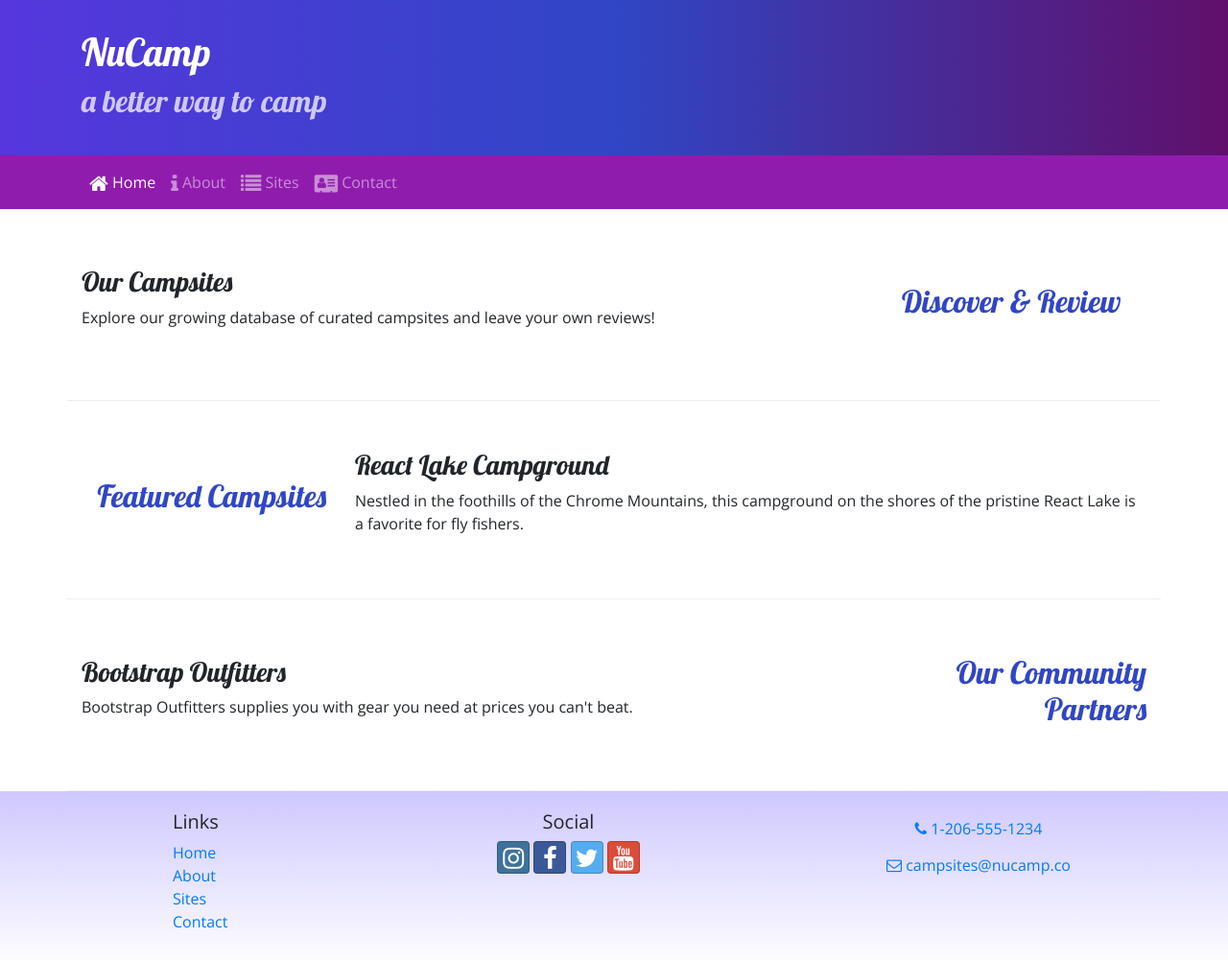
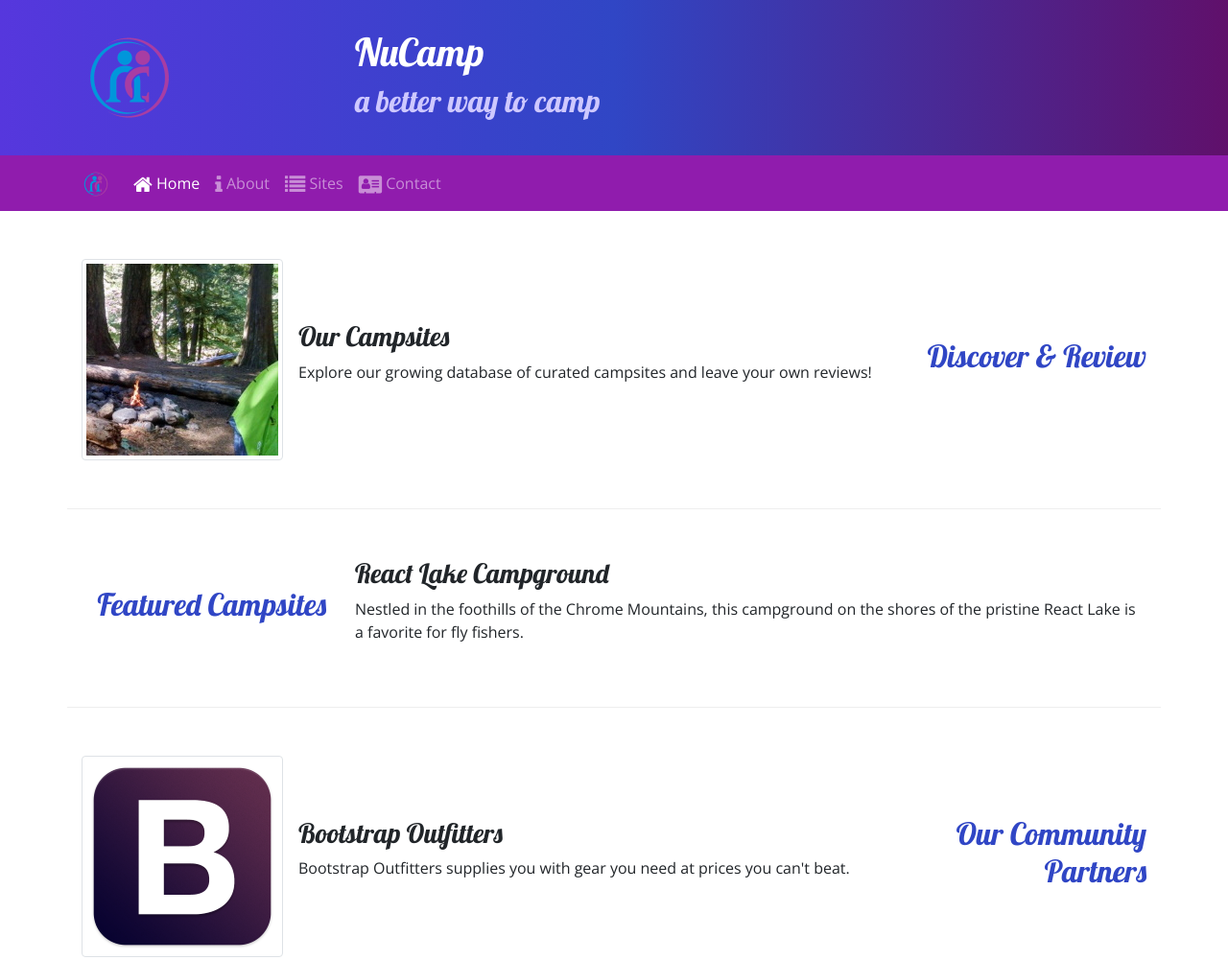
Before and after one commit to mgmarlowe/NCCampsite, a website: page index.html in a window 1280 px wide. Shown: the top 1001 px of the page at 96% size. Drawn offline with nearby package versions, Linux system fonts and the light colour scheme.

Commit message:
Images and Media

```diff
--- a/index.html
+++ b/index.html
@@ -29,6 +29,9 @@
     <header class="jumbotron jumbotron-fluid">
         <div class="container">
             <div class="row">
+                <div class="col-4 col-sm-3 col-md2 align-self-center">
+                    <a href="index.html"><img src="img/logo.png" class="img-fluid"/></a>
+                </div>
                 <div class="col">
                     <h1>NuCamp</h1>
                     <h2>a better way to camp</h2>
@@ -39,7 +42,8 @@
 
     <nav class="navbar navbar-expand-sm navbar-dark sticky-top">
         <div class="container">
-            <button class="navbar-toggler ml-auto" type="button" data-toggle="collapse" data-target="#nucampNavbar">
+            <a class="navbar-brand" href="#"><img src="img/logo.png" height="30" width="30"/></a>
+            <button class="navbar-toggler" type="button" data-toggle="collapse" data-target="#nucampNavbar">
                 <span class="navbar-toggler-icon"></span>
             </button>
             <div class="collapse navbar-collapse" id="nucampNavbar">
@@ -56,11 +60,16 @@
     <div class="container">
         <div class="row row-content align-items-center">
             <div class="col-sm-4 order-sm-last col-md-3">
-                <h2>Discover & Review</h2>
+                <h2 class="text-sm-right">Discover & Review</h2>
             </div>
             <div class="col">
-                <h3>Our Campsites</h3>
-                <p class="d-none d-sm-block">Explore our growing database of curated campsites and leave your own reviews!</p>
+                <div class="media">
+                    <img class="d-flex mr-3 img-thumbnail" src="img/breadcrumb-trail-thumb.jpg" alt="Breadcrumb Trail thumbnail"/>
+                    <div class="media-body align-self-center">
+                        <h3>Our Campsites</h3>
+                        <p class="d-none d-sm-block">Explore our growing database of curated campsites and leave your own reviews!</p>
+                    </div>
+                </div>
             </div>
         </div>
 
@@ -79,8 +88,13 @@
                 <h2 class="text-sm-right">Our Community Partners</h2>
             </div>
             <div class="col">
-                <h3>Bootstrap Outfitters</h3>
-                <p class="d-none d-sm-block">Bootstrap Outfitters supplies you with gear you need at prices you can't beat.</p>
+                <div class="media">
+                    <img class="d-flex mr-3 img-thumbnail" src="img/bootstrap-thumb.png" alt="Bootstrap Outfitters"/>
+                    <div class="media-body align-self-center">
+                        <h3>Bootstrap Outfitters</h3>
+                        <p class="d-none d-sm-block">Bootstrap Outfitters supplies you with gear you need at prices you can't beat.</p>
+                    </div>
+                </div>
             </div>
         </div>
     </div>
```
Also changed, not shown: aboutus.html (+5 -1 lines), contactus.html (+5 -1 lines), img/bootstrap-thumb.png (added), img/breadcrumb-trail-thumb.jpg (added), img/breadcrumb-trail.jpg (added), img/chrome-river-thumb.jpg (added), img/chrome-river.jpg (added), img/logo.png (added), img/react-lake-thumb.jpg (added), img/react-lake.jpg (added).
